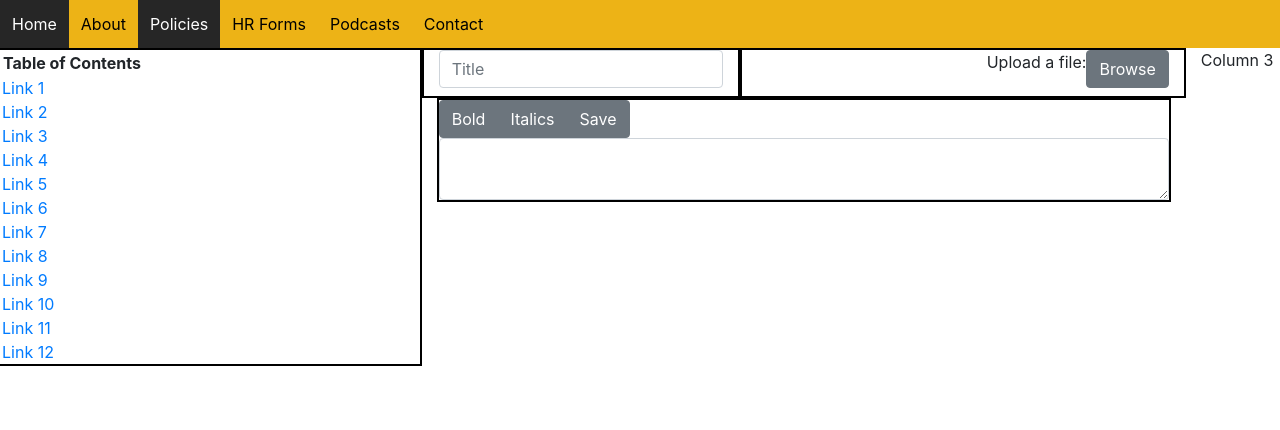
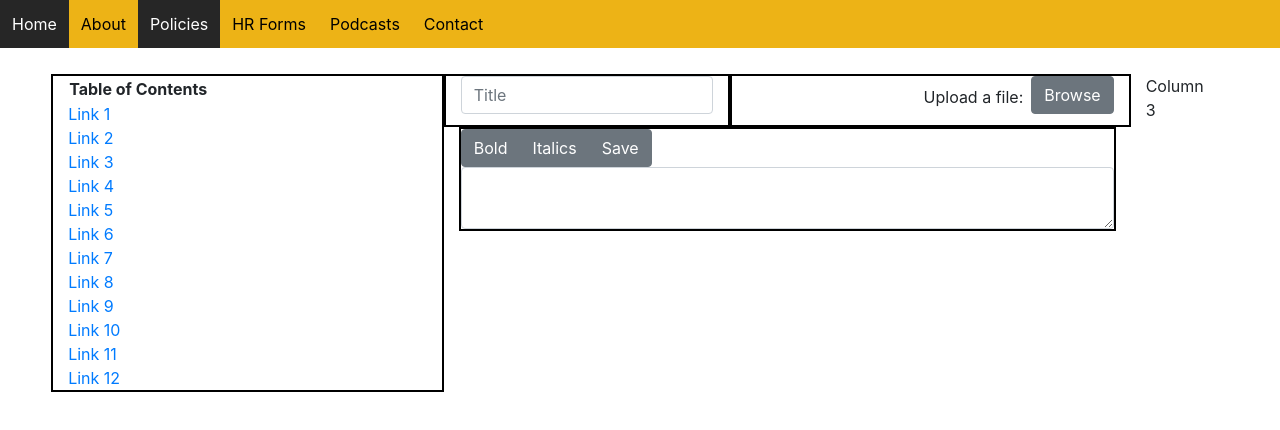
Before and after one commit to ghost-pep/JID8135, an Angular app in the folder gt-athletics/: page /policy in a window 1280 px wide. Shown: the top 430 px of the page. Built offline with nearby package versions, Linux system fonts and the light colour scheme.

Commit message:
Finished title toolbar

```diff
--- a/gt-athletics/src/app/policy/policy.component.css
+++ b/gt-athletics/src/app/policy/policy.component.css
@@ -65,10 +65,6 @@
 	width: 100%;
 }
 
-.title-toolbar li {
-	float: right;
-}
-
 .title-toolbar li a {
 	padding: 12px;
 }
--- a/gt-athletics/src/app/policy/policy.component.html
+++ b/gt-athletics/src/app/policy/policy.component.html
@@ -19,7 +19,7 @@
     </div>
 </div>-->
 <!--/Jumbotron-->
-<div class="row">
+<div class="row" style="margin: 2% 4% 2% 4%">
   <div class="col col-lg-4 col-med-4 col-sm-4" id="border">   <!-- Column 1 -->
     <table>
       <thead>
@@ -73,10 +73,12 @@
             <input type="text" class="form-control" placeholder="Title">
           </div>
           <div class="col-7" id="border">
-            <ul>
-              <li><label class="btn btn-secondary">Browse<input type="file" hidden></label></li>
-              <li><p>Upload a file: </p></li>
-            </ul>
+            <div class="float-right">
+              <ul class="list-inline">
+                <li class="list-inline-item"><p>Upload a file: </p></li>
+                <li class="list-inline-item"><label class="btn btn-secondary">Browse<input type="file" hidden></label></li>
+              </ul>
+            </div>
           </div>
         </div>
       </form>
```
